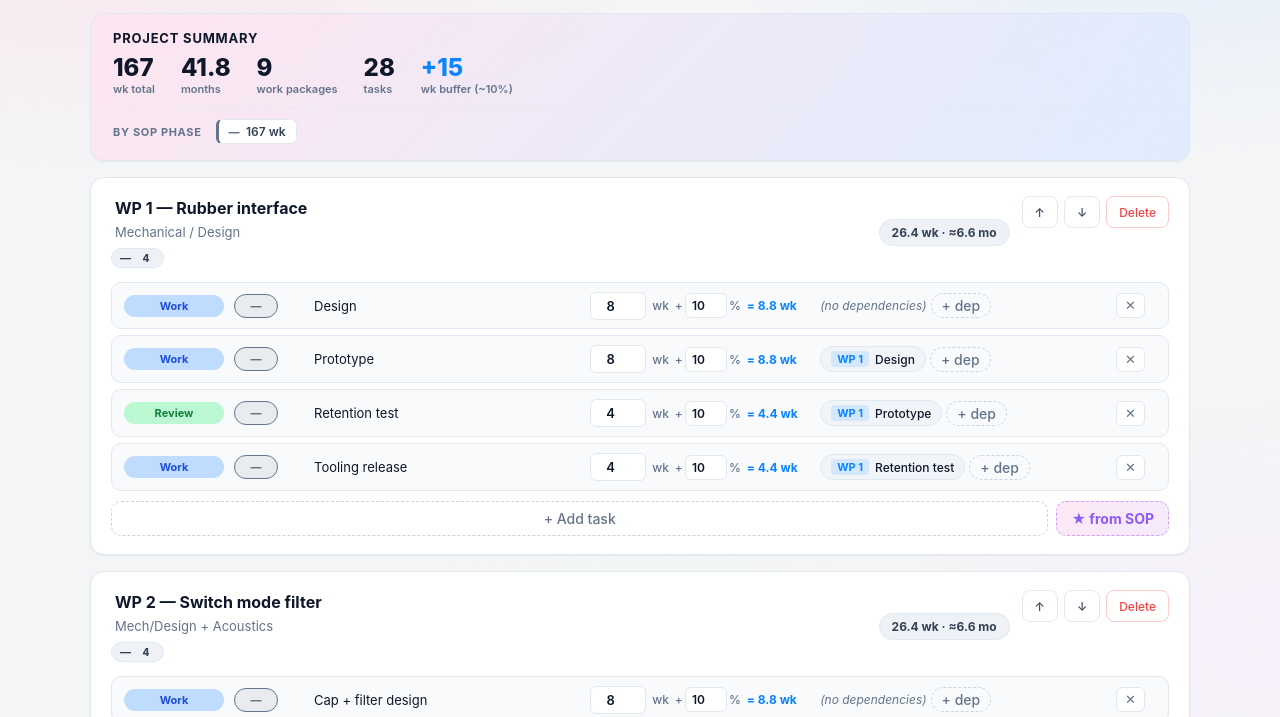
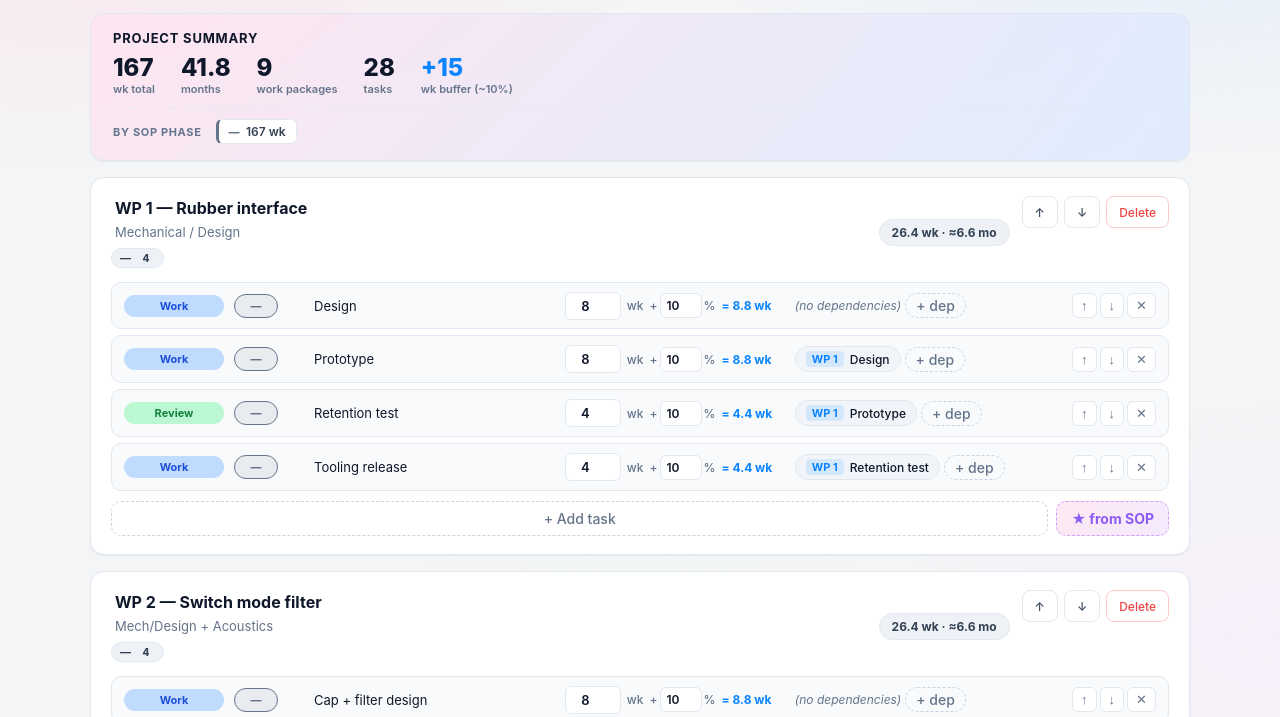
Before and after one commit to mrpie95/ProPlan, a plain HTML site: page Carpati Timeline.html in a window 1280 px wide. Shown: the part 83-800 px from the top of the page. Drawn offline with nearby package versions, Linux system fonts and the light colour scheme.

Commit message:
Plan view: reorder tasks within a WP via ↑/↓ buttons

```diff
--- a/Carpati Timeline.html
+++ b/Carpati Timeline.html
@@ -642,7 +642,7 @@
   }
   .task-row {
     display: grid;
-    grid-template-columns: 100px 64px minmax(140px, 1fr) 220px minmax(180px, 1.05fr) 40px;
+    grid-template-columns: 100px 64px minmax(140px, 1fr) 220px minmax(180px, 1.05fr) 92px;
     gap: 10px; align-items: center;
     padding: 8px 12px;
     background: var(--surface);
@@ -911,7 +911,15 @@
     font: inherit; font-weight: 500;
   }
   .dep-add-btn:hover { color: var(--accent); border-color: var(--accent); background: var(--accent-soft); }
-  .task-actions { display: flex; gap: 4px; }
+  .task-actions { display: flex; gap: 3px; justify-content: flex-end; }
+  .task-actions button[data-action="task-up"],
+  .task-actions button[data-action="task-down"] {
+    color: var(--muted);
+  }
+  .task-actions button[data-action="task-up"]:hover,
+  .task-actions button[data-action="task-down"]:hover {
+    color: var(--accent); border-color: var(--accent); background: var(--accent-soft);
+  }
   .task-actions button {
     padding: 4px 8px; font-size: 13px;
     border-radius: 6px; border: 1px solid var(--border);
@@ -1936,6 +1944,8 @@ function renderTaskRow(bar, map) {
       <button class="dep-add-btn" data-action="edit-deps">+ dep</button>
     </span>
     <span class="task-actions">
+      <button data-action="task-up" title="Move up">↑</button>
+      <button data-action="task-down" title="Move down">↓</button>
       <button data-action="del-task" title="Delete task">✕</button>
     </span>
   </div>`;
@@ -2097,6 +2107,21 @@ function attachPlanHandlers() {
           renderPlan();
         });
       }
+
+      // Reorder task up/down within its WP
+      const upBtn = row.querySelector("[data-action='task-up']");
+      const downBtn = row.querySelector("[data-action='task-down']");
+      const reorder = (delta) => {
+        const lane = state.lanes.find(l => l.id === laneId); if (!lane) return;
+        const i = lane.bars.findIndex(b => b.id === barId);
+        const j = i + delta;
+        if (i < 0 || j < 0 || j >= lane.bars.length) return;
+        [lane.bars[i], lane.bars[j]] = [lane.bars[j], lane.bars[i]];
+        saveState();
+        renderPlan();
+      };
+      if (upBtn) upBtn.addEventListener("click", (ev) => { ev.stopPropagation(); reorder(-1); });
+      if (downBtn) downBtn.addEventListener("click", (ev) => { ev.stopPropagation(); reorder(+1); });
     });
   });
 
```
